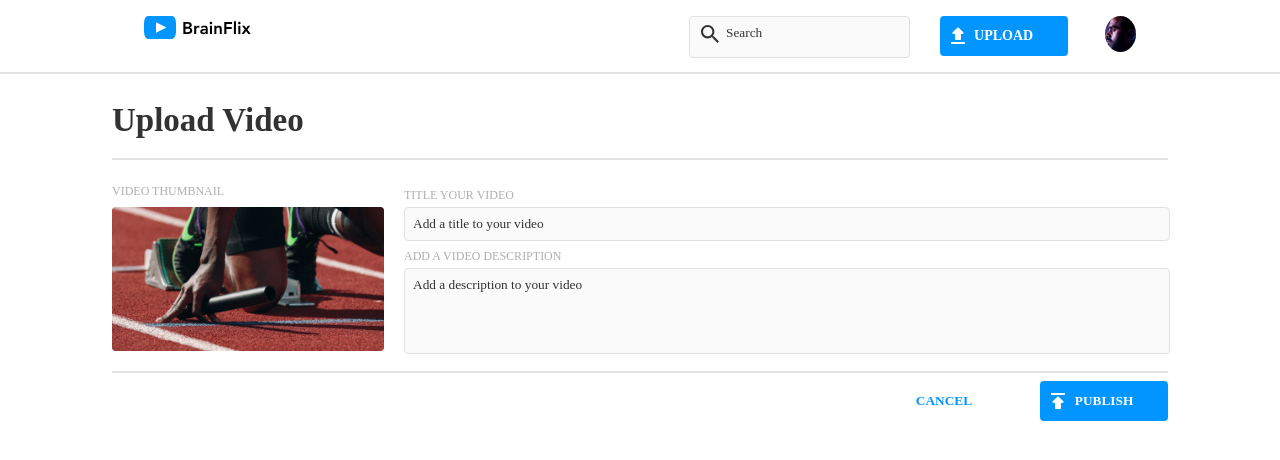
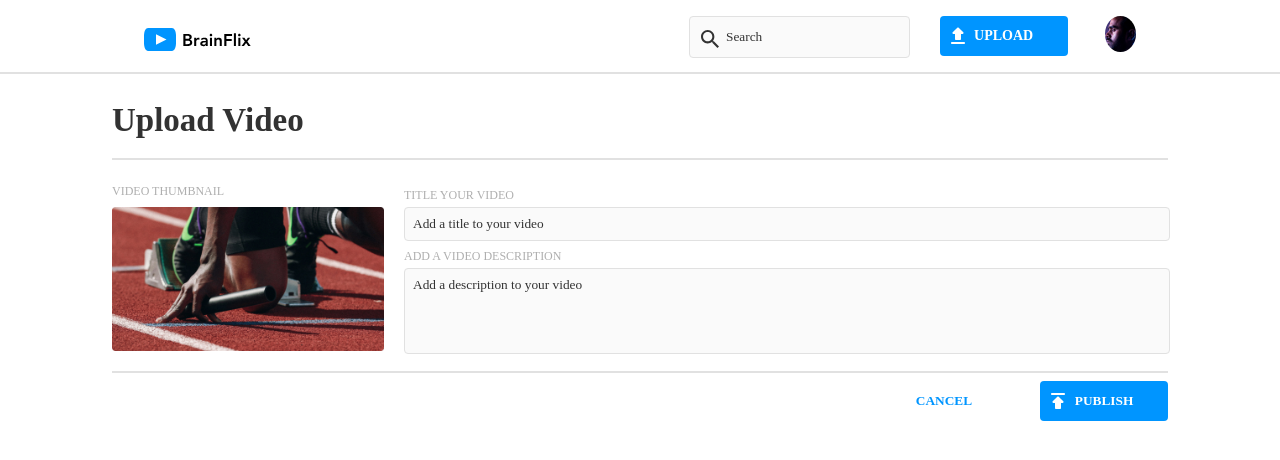
Before and after one commit to pshenoy30/BrainFlix, a React (Vite) app: page /upload in a window 1280 px wide. Shown: the top 460 px of the page. Built offline with nearby package versions, Linux system fonts and the light colour scheme.

Commit message:
Tidying up code

```diff
--- a/src/components/Header/Header.scss
+++ b/src/components/Header/Header.scss
@@ -8,6 +8,9 @@
 
     &__logo{
         text-align: center;
+        @include desktop{
+            padding-top: 0.75rem;
+        }
     }
 
     &__form{
@@ -22,6 +25,9 @@
                 position: absolute;
                 bottom: 3.3rem;
                 left: 0.75rem;
+                @include tablet{
+                    bottom: 3rem;
+                }
             }
             &__input{
                 width: 100%;
@@ -37,6 +43,9 @@
                     position: absolute;
                     left: 2.25rem;
                     top:  0.5rem;
+                    @include tablet{
+                        top:  0.75rem;
+                    }
                 }
             }
         }
```
